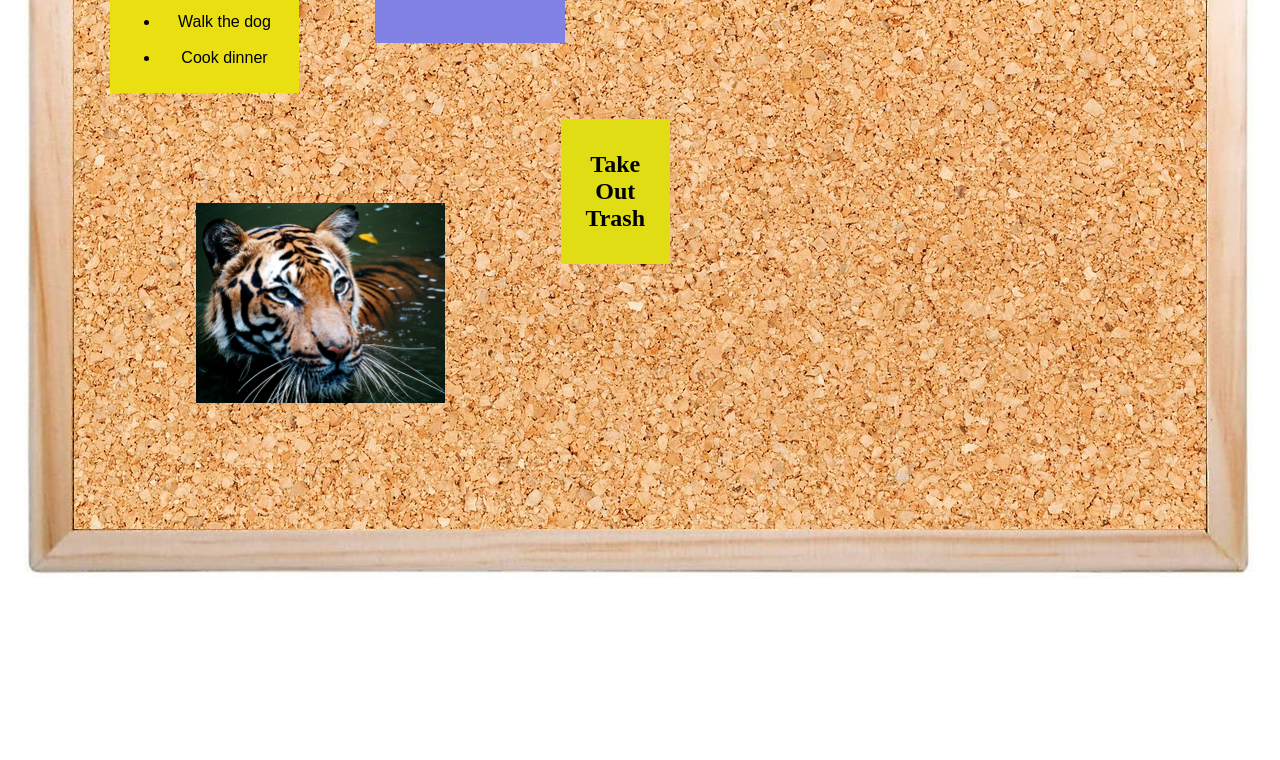
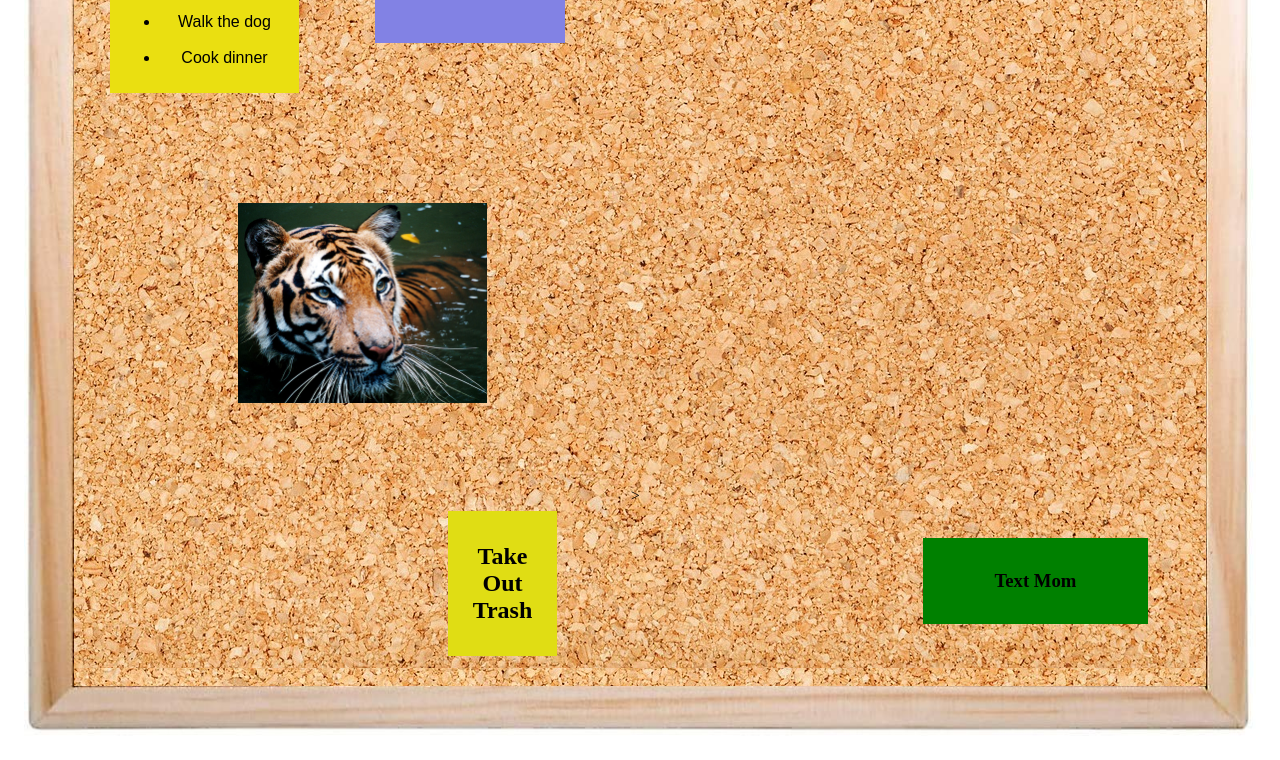
Before and after one commit to DarrinW678/DarrinW678.github.io, a plain HTML site: page bulletin-board/index.html in a window 1280 px wide. Shown: the part 259-1019 px from the top of the page. Before the commit the page ends 862 px from the top, so only its background shows below. Drawn offline with Linux system fonts and the light colour scheme.

Commit message:
project changes

```diff
--- a/bulletin-board/css/style.css
+++ b/bulletin-board/css/style.css
@@ -46,11 +46,18 @@
     display: inline-block;
     text-align: center;
     padding: 12px;
-    margin: 14px;
-    vertical-align: top;
+    margin: 6px 350px;
+    vertical-align: middle;
 }
 .post-it-image {
-    margin: 98px;
+    margin: 98px 140px;
     display: inline-block;
-    vertical-align: top;
 }
+.post-it-green {
+    background-color: green;
+    width: 225px;
+    padding: 13px;
+    text-align: center;
+    display: inline-block;
+    margin: 6px 12px;
+}
--- a/bulletin-board/index.html
+++ b/bulletin-board/index.html
@@ -34,15 +34,19 @@
                 <h4>''Protect Your Peace''</h4>
             </div>
 
-            <div class="post-it-image">
             <img
                 src="images/Tiger_in_the_water.jpg"
                 height="200"
                 alt="Tiger in the water"
+                class="post-it-image">
                 >
-            </div>
 
             <div class="post-it-yellow">
                 <h2>Take Out Trash</h2>
+            </div>
+
+            <div class="post-it-green">
+                <h3>Text Mom</h3>
+            </div>
     </body>
 </html>
```
